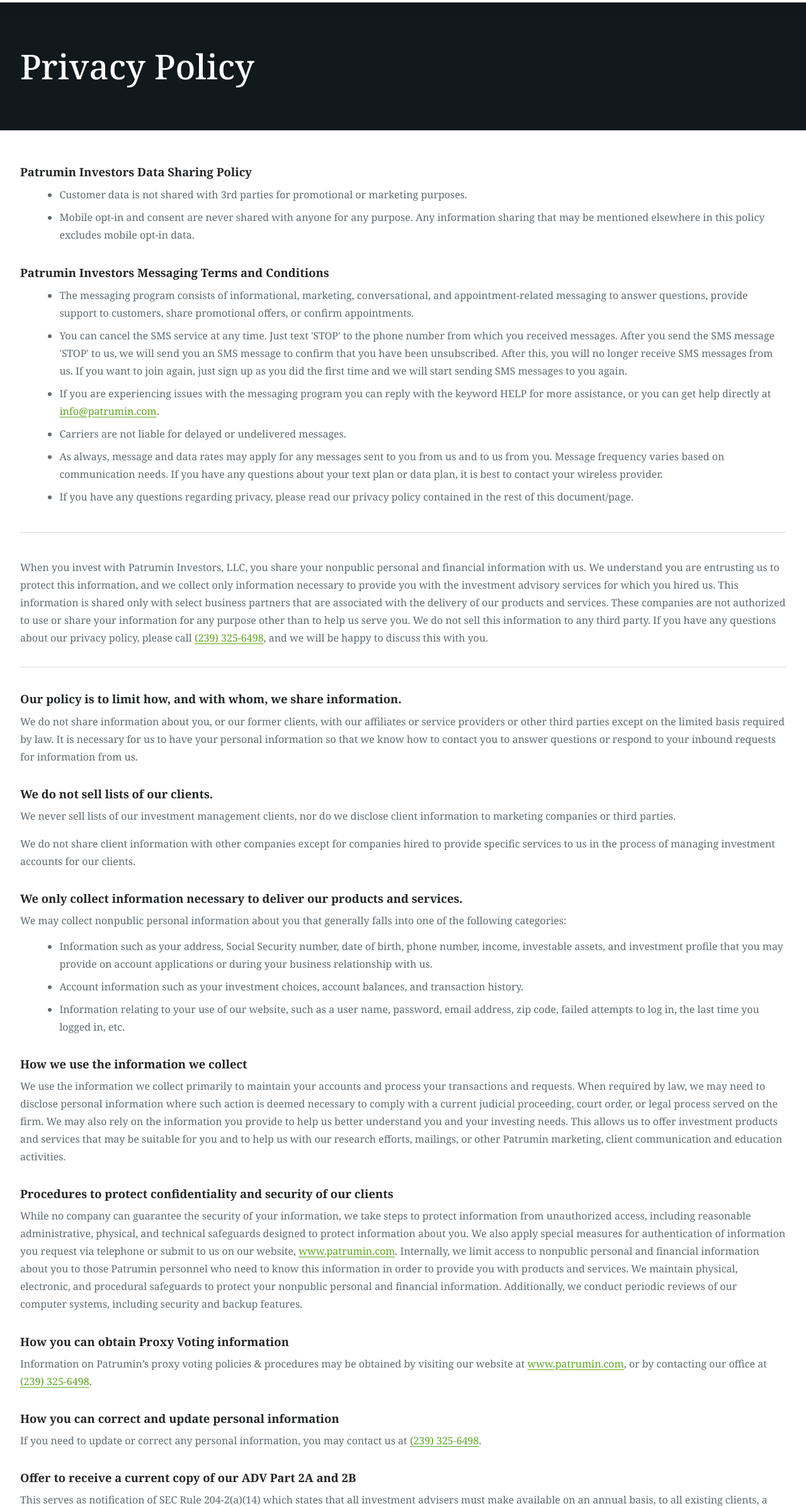
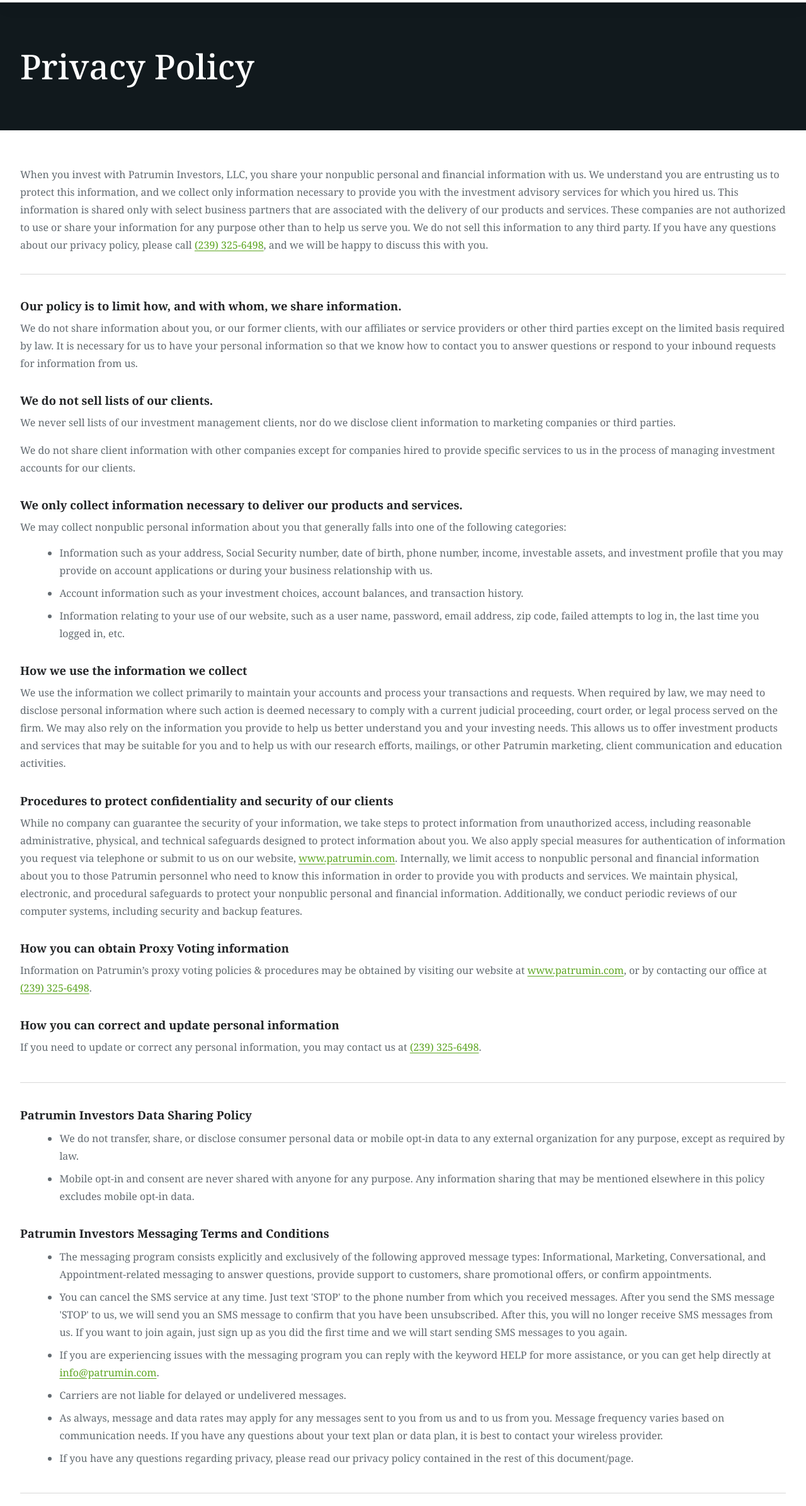
Before and after one commit to scddo/patrumin-site, a plain HTML site: page privacy.html in a window 1280 px wide. Shown: the part 83-2475 px from the top of the page at 63% size. Drawn offline with Linux system fonts and the light colour scheme.

Commit message:
moved sms policy to bottom of page

```diff
--- a/privacy.html
+++ b/privacy.html
@@ -71,24 +71,6 @@
         <div class="section-shell">
           <div class="privacy-doc">
 
-            <h2 style="margin-top:0;">Patrumin Investors Data Sharing Policy</h2>
-            <ul>
-              <li>Customer data is not shared with 3rd parties for promotional or marketing purposes.</li>
-              <li>Mobile opt-in and consent are never shared with anyone for any purpose. Any information sharing that may be mentioned elsewhere in this policy excludes mobile opt-in data.</li>
-            </ul>
-
-            <h2>Patrumin Investors Messaging Terms and Conditions</h2>
-            <ul>
-              <li>The messaging program consists of informational, marketing, conversational, and appointment-related messaging to answer questions, provide support to customers, share promotional offers, or confirm appointments.</li>
-              <li>You can cancel the SMS service at any time. Just text 'STOP' to the phone number from which you received messages. After you send the SMS message 'STOP' to us, we will send you an SMS message to confirm that you have been unsubscribed. After this, you will no longer receive SMS messages from us. If you want to join again, just sign up as you did the first time and we will start sending SMS messages to you again.</li>
-              <li>If you are experiencing issues with the messaging program you can reply with the keyword HELP for more assistance, or you can get help directly at <a href="mailto:info@patrumin.com">info@patrumin.com</a>.</li>
-              <li>Carriers are not liable for delayed or undelivered messages.</li>
-              <li>As always, message and data rates may apply for any messages sent to you from us and to us from you. Message frequency varies based on communication needs. If you have any questions about your text plan or data plan, it is best to contact your wireless provider.</li>
-              <li>If you have any questions regarding privacy, please read our privacy policy contained in the rest of this document/page.</li>
-            </ul>
-
-            <hr class="privacy-divider"/>
-
             <p class="privacy-intro">When you invest with Patrumin Investors, LLC, you share your nonpublic personal and financial information with us. We understand you are entrusting us to protect this information, and we collect only information necessary to provide you with the investment advisory services for which you hired us. This information is shared only with select business partners that are associated with the delivery of our products and services. These companies are not authorized to use or share your information for any purpose other than to help us serve you. We do not sell this information to any third party. If you have any questions about our privacy policy, please call <a href="tel:+12393256498">(239) 325-6498</a>, and we will be happy to discuss this with you.</p>
 
             <h2>Our policy is to limit how, and with whom, we share information.</h2>
@@ -117,6 +99,26 @@
 
             <h2>How you can correct and update personal information</h2>
             <p>If you need to update or correct any personal information, you may contact us at <a href="tel:+12393256498">(239) 325-6498</a>.</p>
+
+            <hr class="privacy-divider"/>
+
+            <h2>Patrumin Investors Data Sharing Policy</h2>
+            <ul>
+              <li>We do not transfer, share, or disclose consumer personal data or mobile opt-in data to any external organization for any purpose, except as required by law.</li>
+              <li>Mobile opt-in and consent are never shared with anyone for any purpose. Any information sharing that may be mentioned elsewhere in this policy excludes mobile opt-in data.</li>
+            </ul>
+
+            <h2>Patrumin Investors Messaging Terms and Conditions</h2>
+            <ul>
+              <li>The messaging program consists explicitly and exclusively of the following approved message types: Informational, Marketing, Conversational, and Appointment-related messaging to answer questions, provide support to customers, share promotional offers, or confirm appointments.</li>
+              <li>You can cancel the SMS service at any time. Just text 'STOP' to the phone number from which you received messages. After you send the SMS message 'STOP' to us, we will send you an SMS message to confirm that you have been unsubscribed. After this, you will no longer receive SMS messages from us. If you want to join again, just sign up as you did the first time and we will start sending SMS messages to you again.</li>
+              <li>If you are experiencing issues with the messaging program you can reply with the keyword HELP for more assistance, or you can get help directly at <a href="mailto:info@patrumin.com">info@patrumin.com</a>.</li>
+              <li>Carriers are not liable for delayed or undelivered messages.</li>
+              <li>As always, message and data rates may apply for any messages sent to you from us and to us from you. Message frequency varies based on communication needs. If you have any questions about your text plan or data plan, it is best to contact your wireless provider.</li>
+              <li>If you have any questions regarding privacy, please read our privacy policy contained in the rest of this document/page.</li>
+            </ul>
+
+            <hr class="privacy-divider"/>
 
             <h2>Offer to receive a current copy of our ADV Part 2A and 2B</h2>
             <p>This serves as notification of SEC Rule 204-2(a)(14) which states that all investment advisers must make available on an annual basis, to all existing clients, a copy of Form ADV Part 2A and 2B. If you would like to receive a free copy of our most current Form ADV Part 2A and 2B, please call us at <a href="tel:+12393256498">(239) 325-6498</a>, or write to us at:</p>
```
